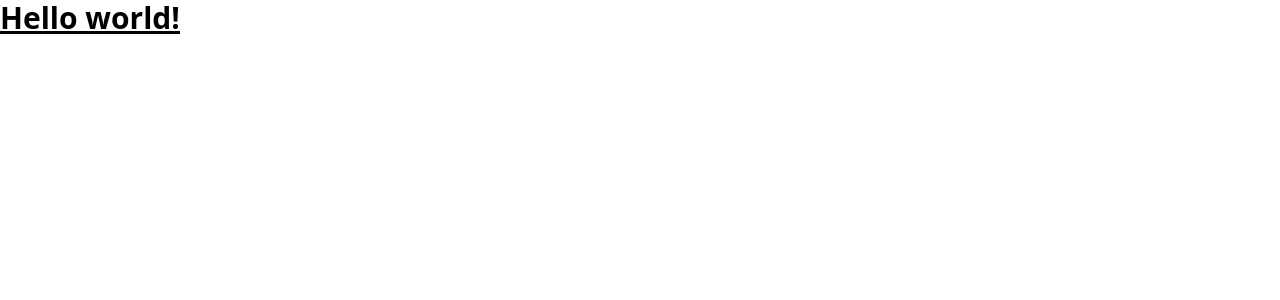
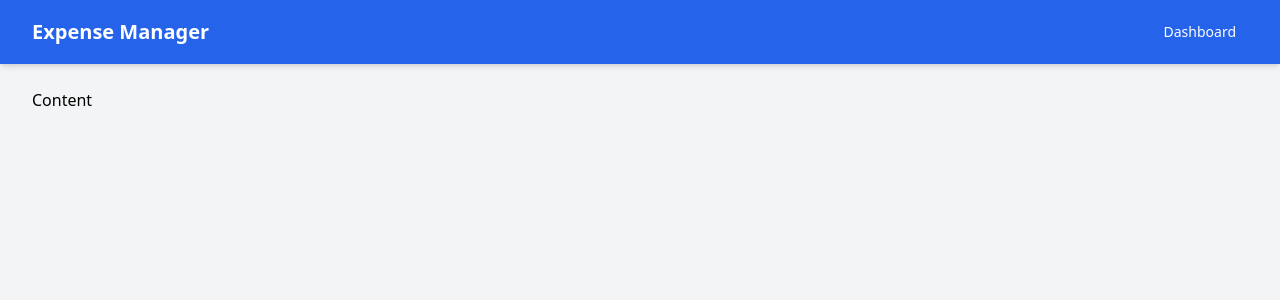
Before and after one commit to tapadar13/expense-management-app, a React (Vite) app: page / in a window 1280 px wide. Shown: the top 300 px of the page. Built offline with nearby package versions, Linux system fonts and the light colour scheme.

Commit message:
add navbar and alyout

```diff
--- a/src/App.tsx
+++ b/src/App.tsx
@@ -1,3 +1,9 @@
+import Layout from "./components/layout/Layout";
+
 export default function App() {
-  return <h1 className="text-3xl font-bold underline">Hello world!</h1>;
+  return (
+    <Layout>
+      <main>Content</main>
+    </Layout>
+  );
 }
--- /dev/null
+++ b/src/components/layout/Layout.tsx
@@ -0,0 +1,13 @@
+import React from "react";
+import Navbar from "./Navbar";
+
+const Layout: React.FC<{ children: React.ReactNode }> = ({ children }) => {
+  return (
+    <div className="min-h-screen bg-gray-100">
+      <Navbar />
+      <main className="max-w-7xl mx-auto py-6 sm:px-6 lg:px-8">{children}</main>
+    </div>
+  );
+};
+
+export default Layout;
--- /dev/null
+++ b/src/components/layout/Navbar.tsx
@@ -0,0 +1,25 @@
+import React from "react";
+
+const Navbar: React.FC = () => {
+  return (
+    <nav className="bg-blue-600 text-white shadow-md">
+      <div className="max-w-7xl mx-auto px-4 sm:px-6 lg:px-8">
+        <div className="flex items-center justify-between h-16">
+          <div className="flex items-center">
+            <span className="font-bold text-xl">Expense Manager</span>
+          </div>
+          <div className="flex items-center">
+            <a
+              href="/"
+              className="px-3 py-2 rounded-md text-sm font-medium hover:bg-blue-700"
+            >
+              Dashboard
+            </a>
+          </div>
+        </div>
+      </div>
+    </nav>
+  );
+};
+
+export default Navbar;
```
